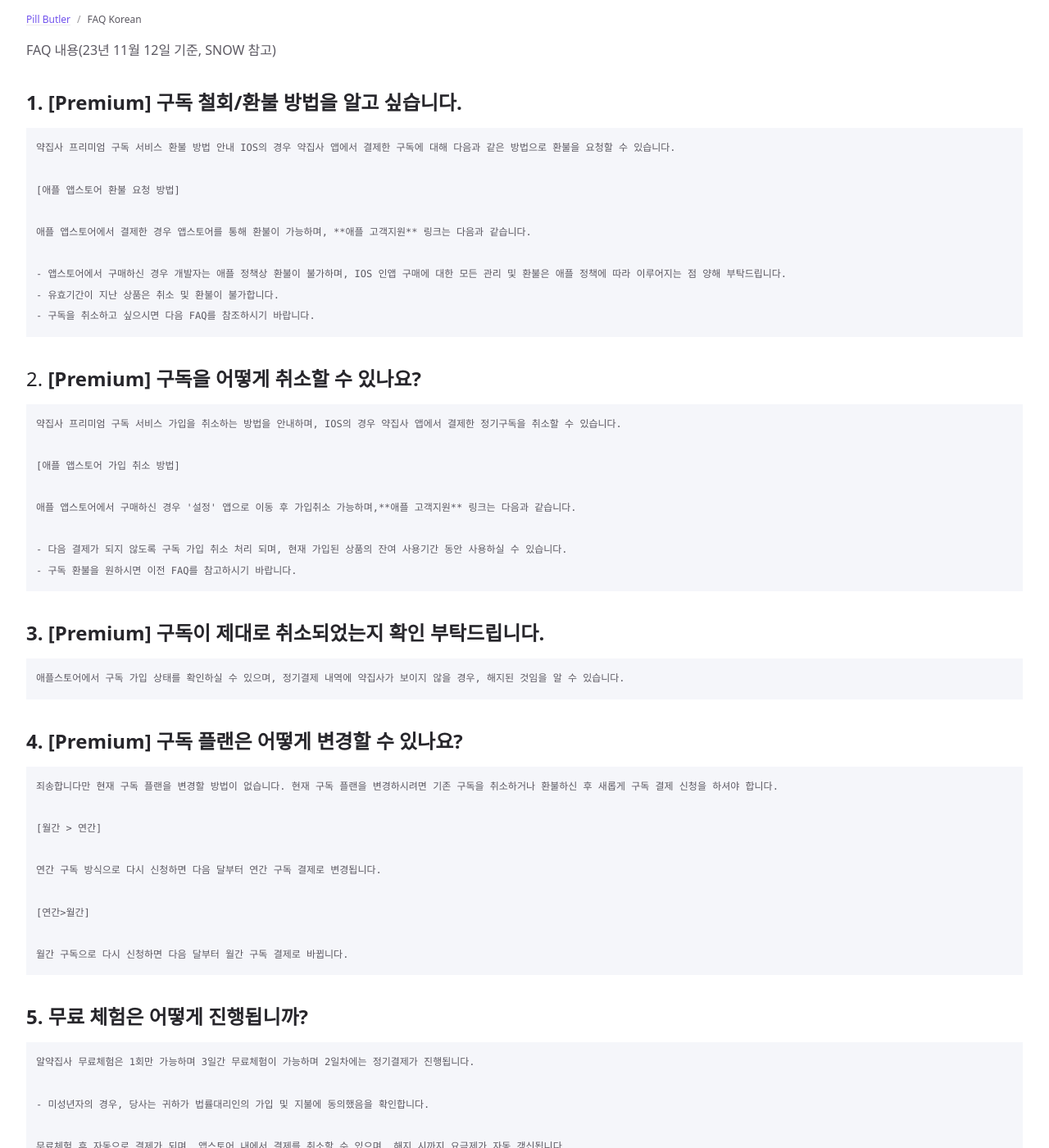
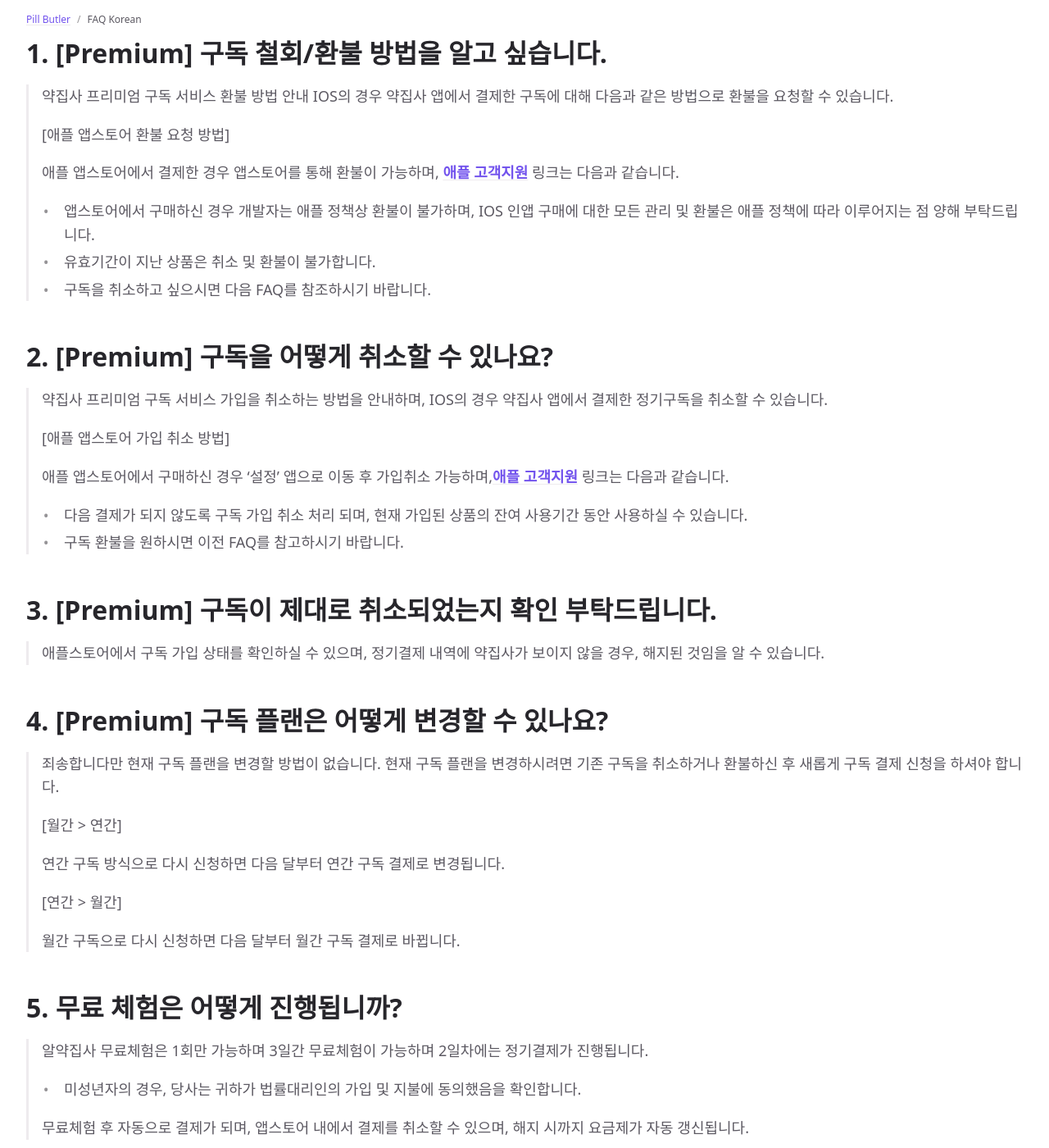
Before and after one commit to Brygmo/brygmo.github.io, a Jekyll site: the page built from docs/pill-butler/faq/ko.md, in a window 1280 px wide and 1400 px high. Shown: the whole window at 82% size. Built offline with Jekyll 4.4.1, drawn with Linux system fonts in a browser that asks for light colours; cached includes are drawn as plain includes.

Commit message:
FAQ 스타일 변경

```diff
--- a/docs/pill-butler/faq/ko.md
+++ b/docs/pill-butler/faq/ko.md
@@ -5,75 +5,95 @@ parent: Pill Butler
 nav_order: 2
 ---
 
-FAQ 내용(23년 11월 12일 기준, SNOW 참고)
-
+{: .fs-7 }
 ## **1. [Premium] 구독 철회/환불 방법을 알고 싶습니다.**
 
-    약집사 프리미엄 구독 서비스 환불 방법 안내 IOS의 경우 약집사 앱에서 결제한 구독에 대해 다음과 같은 방법으로 환불을 요청할 수 있습니다.
+{: .fs-5 }
+> 약집사 프리미엄 구독 서비스 환불 방법 안내 IOS의 경우 약집사 앱에서 결제한 구독에 대해 다음과 같은 방법으로 환불을 요청할 수 있습니다.
+>
+> [애플 앱스토어 환불 요청 방법]
+>
+> 애플 앱스토어에서 결제한 경우 앱스토어를 통해 환불이 가능하며, **[애플 고객지원](https://support.apple.com/ko-kr/HT204084)** 링크는 다음과 같습니다.
+>
+> - 앱스토어에서 구매하신 경우 개발자는 애플 정책상 환불이 불가하며, IOS 인앱 구매에 대한 모든 관리 및 환불은 애플 정책에 따라 이루어지는 점 양해 부탁드립니다.
+> - 유효기간이 지난 상품은 취소 및 환불이 불가합니다.
+> - 구독을 취소하고 싶으시면 다음 FAQ를 참조하시기 바랍니다.
 
-    [애플 앱스토어 환불 요청 방법]
+{: .fs-7 }
+## **2. [Premium] 구독을 어떻게 취소할 수 있나요?**
 
-    애플 앱스토어에서 결제한 경우 앱스토어를 통해 환불이 가능하며, **애플 고객지원** 링크는 다음과 같습니다.
+{: .fs-5 }
+> 약집사 프리미엄 구독 서비스 가입을 취소하는 방법을 안내하며, IOS의 경우 약집사 앱에서 결제한 정기구독을 취소할 수 있습니다.
+>
+> [애플 앱스토어 가입 취소 방법]
+>
+> 애플 앱스토어에서 구매하신 경우 '설정' 앱으로 이동 후 가입취소 가능하며,**[애플 고객지원](https://support.apple.com/ko-kr/HT204084)** 링크는 다음과 같습니다.
+>
+> - 다음 결제가 되지 않도록 구독 가입 취소 처리 되며, 현재 가입된 상품의 잔여 사용기간 동안 사용하실 수 있습니다.
+> - 구독 환불을 원하시면 이전 FAQ를 참고하시기 바랍니다.
 
-    - 앱스토어에서 구매하신 경우 개발자는 애플 정책상 환불이 불가하며, IOS 인앱 구매에 대한 모든 관리 및 환불은 애플 정책에 따라 이루어지는 점 양해 부탁드립니다.
-    - 유효기간이 지난 상품은 취소 및 환불이 불가합니다.
-    - 구독을 취소하고 싶으시면 다음 FAQ를 참조하시기 바랍니다.
-
-## 2. **[Premium] 구독을 어떻게 취소할 수 있나요?**
-
-    약집사 프리미엄 구독 서비스 가입을 취소하는 방법을 안내하며, IOS의 경우 약집사 앱에서 결제한 정기구독을 취소할 수 있습니다.
-
-    [애플 앱스토어 가입 취소 방법]
-
-    애플 앱스토어에서 구매하신 경우 '설정' 앱으로 이동 후 가입취소 가능하며,**애플 고객지원** 링크는 다음과 같습니다.
-
-    - 다음 결제가 되지 않도록 구독 가입 취소 처리 되며, 현재 가입된 상품의 잔여 사용기간 동안 사용하실 수 있습니다.
-    - 구독 환불을 원하시면 이전 FAQ를 참고하시기 바랍니다.
-
+{: .fs-7 }
 ## **3. [Premium] 구독이 제대로 취소되었는지 확인 부탁드립니다.**
 
-    애플스토어에서 구독 가입 상태를 확인하실 수 있으며, 정기결제 내역에 약집사가 보이지 않을 경우, 해지된 것임을 알 수 있습니다.
+{: .fs-5 }
+> 애플스토어에서 구독 가입 상태를 확인하실 수 있으며, 정기결제 내역에 약집사가 보이지 않을 경우, 해지된 것임을 알 수 있습니다.
 
+{: .fs-7 }
 ## **4. [Premium] 구독 플랜은 어떻게 변경할 수 있나요?**
 
-    죄송합니다만 현재 구독 플랜을 변경할 방법이 없습니다. 현재 구독 플랜을 변경하시려면 기존 구독을 취소하거나 환불하신 후 새롭게 구독 결제 신청을 하셔야 합니다.
+{: .fs-5 }
+> 죄송합니다만 현재 구독 플랜을 변경할 방법이 없습니다. 현재 구독 플랜을 변경하시려면 기존 구독을 취소하거나 환불하신 후 새롭게 구독 결제 신청을 하셔야 합니다.
+>
+> [월간 > 연간]
+>
+> 연간 구독 방식으로 다시 신청하면 다음 달부터 연간 구독 결제로 변경됩니다.
+>
+> [연간 > 월간]
+>
+> 월간 구독으로 다시 신청하면 다음 달부터 월간 구독 결제로 바뀝니다.
 
-    [월간 > 연간]
-
-    연간 구독 방식으로 다시 신청하면 다음 달부터 연간 구독 결제로 변경됩니다.
-
-    [연간>월간]
-
-    월간 구독으로 다시 신청하면 다음 달부터 월간 구독 결제로 바뀝니다.
-
+{: .fs-7 }
 ## **5. 무료 체험은 어떻게 진행됩니까?**
 
-    알약집사 무료체험은 1회만 가능하며 3일간 무료체험이 가능하며 2일차에는 정기결제가 진행됩니다.
+{: .fs-5 }
+> 알약집사 무료체험은 1회만 가능하며 3일간 무료체험이 가능하며 2일차에는 정기결제가 진행됩니다.
+>
+> - 미성년자의 경우, 당사는 귀하가 법률대리인의 가입 및 지불에 동의했음을 확인합니다.
+>
+> 무료체험 후 자동으로 결제가 되며, 앱스토어 내에서 결제를 취소할 수 있으며, 해지 시까지 요금제가 자동 갱신됩니다.
 
-    - 미성년자의 경우, 당사는 귀하가 법률대리인의 가입 및 지불에 동의했음을 확인합니다.
-
-    무료체험 후 자동으로 결제가 되며, 앱스토어 내에서 결제를 취소할 수 있으며, 해지 시까지 요금제가 자동 갱신됩니다.
-
+{: .fs-7 }
 ## **6. 멀티프로필은 어떻게 추가할 수 있나요?**
 
-    “세팅” 메뉴에서 유저 프로필 하단의 ‘추가하기’ 버튼으로 추가할 수 있으며, 베이직(무료) 사용자는 1명까지 추가 가능하며, 프리미엄(유료) 구독 사용자는 명수에 제한 없이 추가할 수 있습니다.
+{: .fs-5 }
+> “세팅” 메뉴에서 유저 프로필 하단의 ‘추가하기’ 버튼으로 추가할 수 있으며, 베이직(무료) 사용자는 1명까지 추가 가능하며, 프리미엄(유료) 구독 사용자는 명수에 제한 없이 추가할 수 있습니다.
 
+{: .fs-7 }
 ## **7. 푸쉬 알림 설정은 어떻게 변경할 수 있나요?**
 
-    “세팅 > 푸쉬 알림 설정”을 누르면 자동으로 기기의 “설정 > 약집사” 설정 화면으로 이동합니다. 이동된 화면에서 알림 설정을 변경할 수 있습니다.
+{: .fs-5 }
+> “세팅 > 푸쉬 알림 설정”을 누르면 자동으로 기기의 “설정 > 약집사” 설정 화면으로 이동합니다. 이동된 화면에서 알림 설정을 변경할 수 있습니다.
 
+{: .fs-7 }
 ## **8. 알약 아이콘의 모양과 색상은 어떻게 바꿀 수 있나요?**
 
-    복용약 등록 화면에서 “사진 추가 > 아이콘”을 선택하면 알약의 모양과 색상을 선택할 수 있습니다. 베이직(무료) 사용자는 알약 모양 3가지만 선택할 수 있고, 색상은 변경할 수 없으며, 프리미엄(유료) 구독 사용자는 제한 없이 모든 모양과 색상을 선택할 수 있습니다.
+{: .fs-5 }
+> 복용약 등록 화면에서 “사진 추가 > 아이콘”을 선택하면 알약의 모양과 색상을 선택할 수 있습니다. 베이직(무료) 사용자는 알약 모양 3가지만 선택할 수 있고, 색상은 변경할 수 없으며, 프리미엄(유료) 구독 사용자는 제한 없이 모든 모양과 색상을 선택할 수 있습니다.
 
+{: .fs-7 }
 ## **9. 알람 소리는 어떻게 바꿀 수 있나요?**
 
-    복용약 등록 화면에서 ”사운드” 항목을 선택하면 원하는 알람 소리로 바꿀 수 있습니다. 베이직(무료) 사용자는 기본 목소리 소리만 선택할 수 있으며, 프리미엄(유료) 구독 사용자는 제한 없이 모든 소리를 선택할 수 있습니다. 소리를 없애고 싶다면 “없음”을 선택해주세요.
+{: .fs-5 }
+> 복용약 등록 화면에서 ”사운드” 항목을 선택하면 원하는 알람 소리로 바꿀 수 있습니다. 베이직(무료) 사용자는 기본 목소리 소리만 선택할 수 있으며, 프리미엄(유료) 구독 사용자는 제한 없이 모든 소리를 선택할 수 있습니다. 소리를 없애고 싶다면 “없음”을 선택해주세요.
 
+{: .fs-7 }
 ## **10. 메인 피드에서 복용약을 몇 개나 등록할 수 있나요?**
 
-    베이직(무료) 사용자는 1개의 복용약만 등록할 수 있습니다. 프리미엄(유료) 구독 사용자는 개수의 제한없이 복용약을 등록할 수 있습니다.
+{: .fs-5 }
+> 베이직(무료) 사용자는 1개의 복용약만 등록할 수 있습니다. 프리미엄(유료) 구독 사용자는 개수의 제한없이 복용약을 등록할 수 있습니다.
 
+{: .fs-7 }
 ## **11. 복용약의 알람을 6번 보다 많이 등록하고 싶은데 어떻게 하나요?**
 
-    모든 복용약의 알람은 사용자의 건강을 위해 단일약 기준 4시간 간격을 두는 복용 원칙을 기준으로 6번까지만 등록하게 끔 되어있습니다.
+{: .fs-5 }
+> 모든 복용약의 알람은 사용자의 건강을 위해 단일약 기준 4시간 간격을 두는 복용 원칙을 기준으로 6번까지만 등록하게 끔 되어있습니다.
```
Also changed, not shown: docs/pill-butler/faq/index.md (+60 -39 lines), 3 other files.
